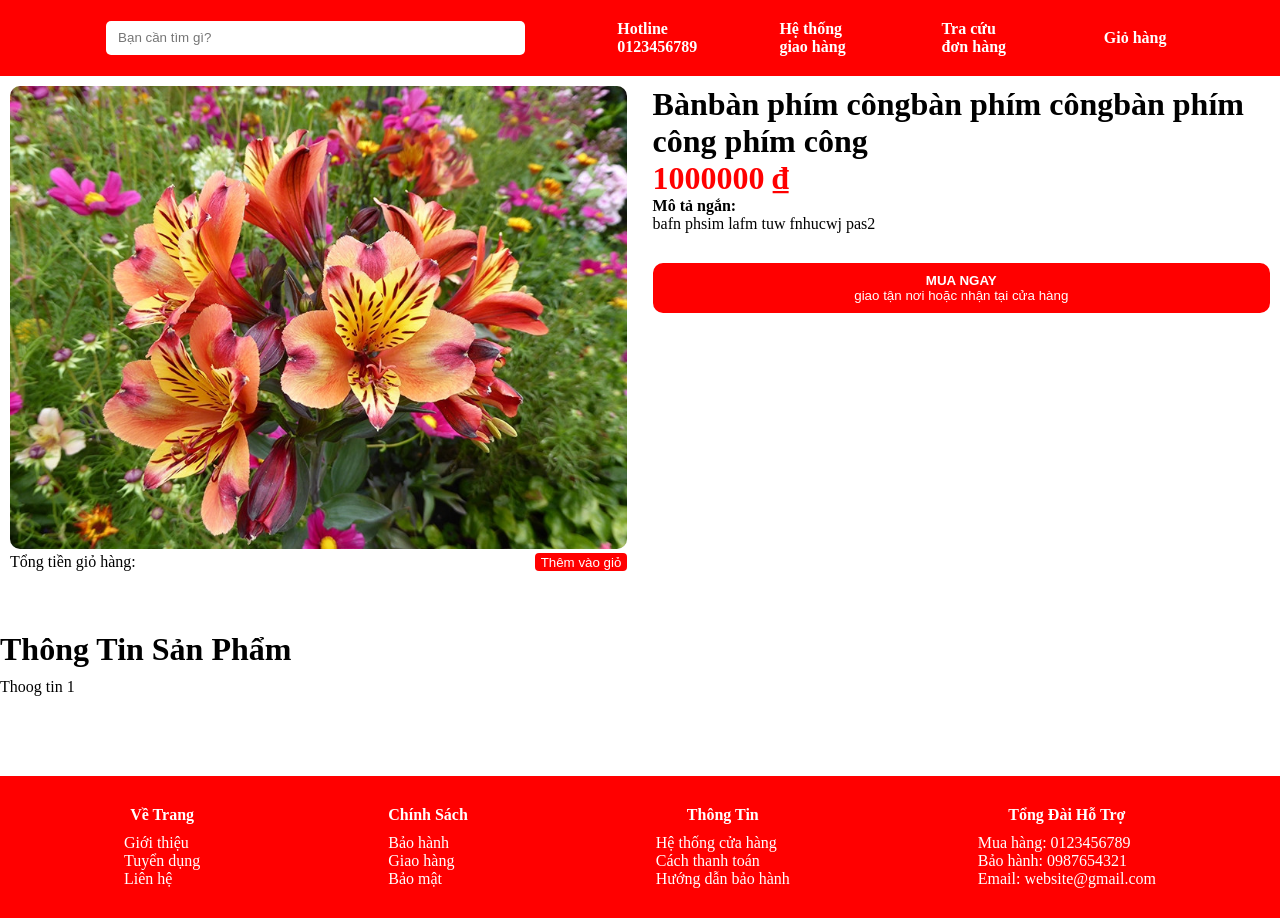
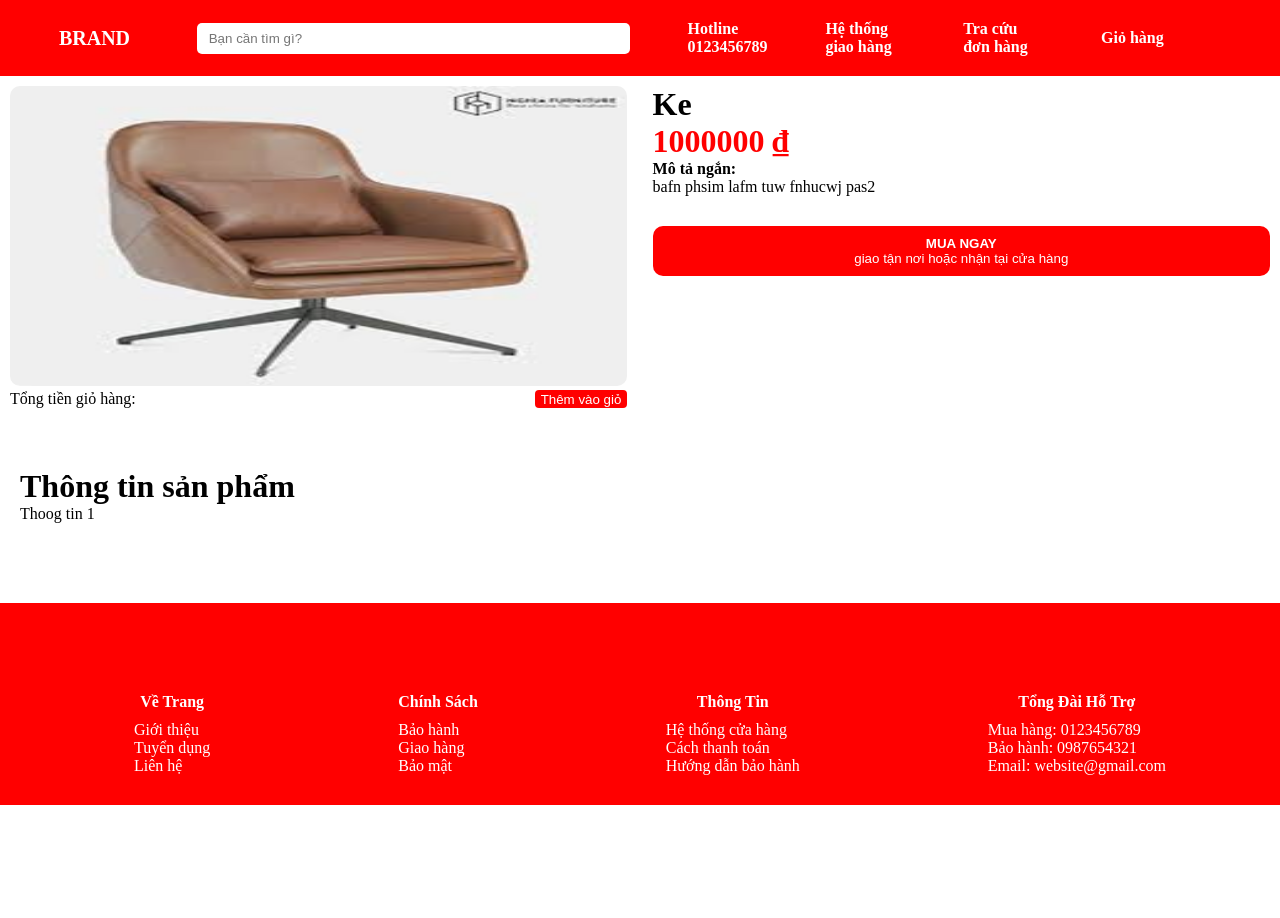
Before and after one commit to levinhthinh/project-django, a Django app: template myproject/myapp/templates/myapp/shop_detail.html in a window 1280 px wide. After the commit the page ends 805 px from the top, so only its background shows below. Run offline with Django 5.2, Linux system fonts and the light colour scheme; the template is opened without the code that fills it: values that come from a table or form of the project are taken from there, others are empty; data comes from the database, SQL or seed files in the repository.

Commit message:
hoàn thành sessions

```diff
--- a/myproject/myapp/static/shop.css
+++ b/myproject/myapp/static/shop.css
@@ -1,5 +1,8 @@
 *{
     margin: 0px;
+}
+*:focus{
+    outline: none;
 }
 /* shop content */
 .shop_content{
@@ -10,13 +13,13 @@
         grid-template-rows: auto;
         column-gap: 2.5%;
         row-gap: 40px;
-        a:link{
+        a{
             text-decoration: none;
-            color: inherit;
+            color: black;
         }
         .item{
             width: 100%;
-            height: 300px;
+            height: max-content;
             border-radius: 10px;
             border: solid;
             border-color: whitesmoke;
@@ -35,16 +38,17 @@
                 margin: 0px 8px;
                 .title{
                     margin: 0px 0px 10px;
-                    line-height: 1.5em;
+                    line-height: 1em;
                     height: 3em;
+                    word-wrap:break-word;
+                    font-size: 1.5em;
+                    hyphens: auto;
                     overflow: hidden;
-                    font-size: large;
-                    font-weight: bold;
                 }
                 .price{
                     color: red;
-                    margin: 0px;
-                    font-size: larger;
+                    margin-bottom: 8px;
+                    font-size: 25px;
                     font-weight:bolder;
                 }
             }
@@ -55,52 +59,47 @@
 
 
 /* shop detail */
-.shop_detail> .container{
+.shop_detail{
+    .container{
        display: grid;
        grid-template-columns: 49% 49%;
        column-gap: 2%;
        margin: 10px 10px 0px;
-}
-
        /* bên trái */
-.shop_detail> .container> .main> img{
-    max-width: 100%;
-    height: auto;
+       img{
+           width: 100%;
+           max-height: 300px;
            border-radius: 10px;
         }
-.shop_detail> .container> .main> .add{
+        .add{
             display: flex;
             justify-content: space-between;
-}
-.shop_detail> .container> .main> .add> .btn{
+            .btn{
                 width: 100%;
                 color: white;
                 background-color: red;
                 border-radius: 10px;
                 border: none;
             }
-.shop_detail> .container> .main> .add> .btn:active{
+            .btn:active{
                 color: red;
                 background-color: white;
                 box-shadow: 2px 2px 5px #fc894d;
             }
-
+        }
         /* bên phải */
-.shop_detail> .container> .information{
-    padding-right: 15px;
-}
-.shop_detail> .container> .purchase> h1::first-letter{
+        .purchase{
+            h1::first-letter{
                 text-transform: capitalize;
             }
-.shop_detail> .container> .purchase> .price{
+            .price{
                 color: red;
             }
-.shop_detail> .container> .purchase> .description::first-line{
+            .description::first-line{
                 font-weight: bold;
             }
-
             /* nút */
-.shop_detail> .container> .purchase> .btn{
+            .btn{
                 width: 100%;
                 color: white;
                 background-color: red;
@@ -109,23 +108,30 @@
                 margin-top: 30px;
                 padding: 10px 0px;
             }
-.shop_detail> .container> .purchase> .btn::first-line{
+            .btn::first-line{
                 font-weight: bold;
                 text-transform: uppercase;
             }
-.shop_detail> .container> .purchase> .btn:active{
+            .btn:active{
                 color: red;
                 background-color: white;
                 box-shadow: 2px 2px 5px #fc894d;
             }
-
+        }
+    }
     /* thông tin sản phẩm */
-.shop_detail> .information{
-    margin-top: 60px;
-}
-.shop_detail> .information> p::first-letter{
+    .information{
+        margin: 60px 0px 0px 20px;
+        p::first-letter{
             text-transform: capitalize;
         }
+    }
+}
+
+
+
+
+
 
 /* shop template */
 header{
@@ -134,17 +140,12 @@ header{
     align-items: center;
     background-color: red;
     color: white;
-    padding: 20px 70px;
+    padding: 20px 70px 20px 30px;
+    a{
+        text-decoration: none;
     }
-span{
-    display: flex;
-    justify-content: center;
-    align-items: center;
-    color: black;
-}
-i{
-    margin-right:5px ;
-    font-size: larger;
+    .brand{
+        font-size: 20px;
     }
     .search{
         padding: 7px 10px;
@@ -156,12 +157,13 @@ i{
         border-radius: 5px;
     }
     .detail{
-    width: 90px;
+        width: 80px;
         text-wrap: wrap;
         display: flex;
         color: white;
         align-items: center;
         font-weight: bold;
+    }
 }
 footer{
     display: flex;
@@ -170,7 +172,6 @@ footer{
     padding: 30px;
     background-color: red;
     color: white;
-}
     .information{
         width: max-content;
     }
@@ -181,3 +182,4 @@ footer{
         text-transform: capitalize;
         margin-bottom: 10px;
     }
+}
--- a/myproject/myapp/templates/myapp/shop_detail.html
+++ b/myproject/myapp/templates/myapp/shop_detail.html
@@ -1,18 +1,16 @@
 {% extends 'myapp/shop_template.html' %}
-{% load static %}
 <!DOCTYPE html>
 <html lang="en">
     <head>
         <meta charset="UTF-8">
         <meta name="viewport" content="width=device-width, initial-scale=1.0">
     <title>Document</title>
-    <link rel="stylesheet" href="{% static 'shop.css' %}">
 </head>
 {% block content %}
 <body class="shop_detail">
     <div class="container">
-        <div class="main">
-            <img src= "{%static 'flower.jpg' %}" alt="">
+        <div>
+            <img src= "{{kb.Image.url}}" alt="">
             <div class="add">
                 Tổng tiền giỏ hàng:
                 <button class="btn" style="width: max-content; border-radius: 4px;">Thêm vào giỏ</button>
@@ -20,7 +18,7 @@
         </div>
 
         <div class="purchase">
-            <h1>bànbàn phím côngbàn phím côngbàn phím công phím công</h1>
+            <h1>{{kb.Name}}</h1>
             <h1 class="price">1000000 &#8363</h1>
             <div class="description">
                 Mô tả ngắn:<br>
--- a/myproject/myapp/templates/myapp/shop_template.html
+++ b/myproject/myapp/templates/myapp/shop_template.html
@@ -5,35 +5,35 @@
     <meta charset="UTF-8">
     <meta name="viewport" content="width=device-width, initial-scale=1.0">
     <title>Document</title>
-    <link rel="stylesheet" href="https://cdnjs.cloudflare.com/ajax/libs/font-awesome/6.7.2/css/fontawesome.min.css" integrity="sha512-v8QQ0YQ3H4K6Ic3PJkym91KoeNT5S3PnDKvqnwqFD1oiqIl653crGZplPdU5KKtHjO0QKcQ2aUlQZYjHczkmGw==" crossorigin="anonymous" referrerpolicy="no-referrer" />
     <link rel="stylesheet" href="{% static 'shop.css' %}">
 </head>
-<body>
 <header>
+    <a class="detail brand" href="{% url "shop_content" %}">
+        BRAND
+    </a>
     <div class="search">
         <input style="border: none; width: 100%;" type="text" placeholder="Bạn cần tìm gì?">
-            <span><i class="fa fa-search" aria-hidden="true"></i></span>
     </div>
     <div class="detail">
-            <i class="fa fa-phone" aria-hidden="true"></i>
         Hotline
         0123456789
     </div>
     <div class="detail">
-            <i class="fa fa-location-arrow" aria-hidden="true"></i>
         Hệ thống giao hàng
     </div>
     <div class="detail">
-            <i class="fa-solid fa-calendar-days"></i>
         Tra cứu đơn hàng
     </div>
     <div class="detail">
-            <i class="fa fa-shopping-cart" aria-hidden="true"></i>
         Giỏ hàng
     </div>
 </header>
+
+<body>
     {% block content %}
     {% endblock %}
+</body>
+
 <footer>
     <div class="information">
         <p>Về trang</p>
@@ -63,5 +63,4 @@
         <p>Email: website@gmail.com</p>
     </div>
 </footer>
-</body>
 </html>
--- a/myproject/myapp/urls.py
+++ b/myproject/myapp/urls.py
@@ -1,10 +1,14 @@
 from django.urls import path
 from . import views
+from django.conf import settings
+from django.conf.urls.static import static
 
 urlpatterns = [
     path('', views.shop_content, name ='shop_content'),
-    path('hi', views.shop_detail, name ='shop_detail'),
+    path('<int:kb_id>', views.shop_detail, name ='shop_detail'),
     # path('', views.book_list, name ='book_list'),
     # path('add/', views.add_info, name ='add_info'),
     # path('show/', views.show_info, name ='show_info')
 ]
+if settings.DEBUG:
+       urlpatterns += static(settings.MEDIA_URL, document_root=settings.MEDIA_ROOT)
--- a/myproject/myapp/views.py
+++ b/myproject/myapp/views.py
@@ -8,8 +8,9 @@ def shop_content(request):
     keyboards= Keyboard.objects.all()
     return render(request,'myapp/shop_content.html',{'kbs':keyboards})
 
-def shop_detail(request):
-    return render(request,'myapp/shop_detail.html')
+def shop_detail(request,kb_id):
+    keyboard=Keyboard.objects.get(pk=kb_id)
+    return render(request,'myapp/shop_detail.html',{'kb':keyboard})
 
 def add_info(request):
     if request.method == 'POST':
--- a/myproject/myproject/settings.py
+++ b/myproject/myproject/settings.py
@@ -39,6 +39,7 @@ INSTALLED_APPS = [
     'django.contrib.messages',
     'django.contrib.staticfiles',
     'myapp',
+    'django.contrib.humanize',
 ]
 
 MIDDLEWARE = [
```
Also changed, not shown: myproject/myapp/templates/myapp/shop_content.html (+4 -6 lines). Lines whose indentation alone changed are shown as unchanged.
